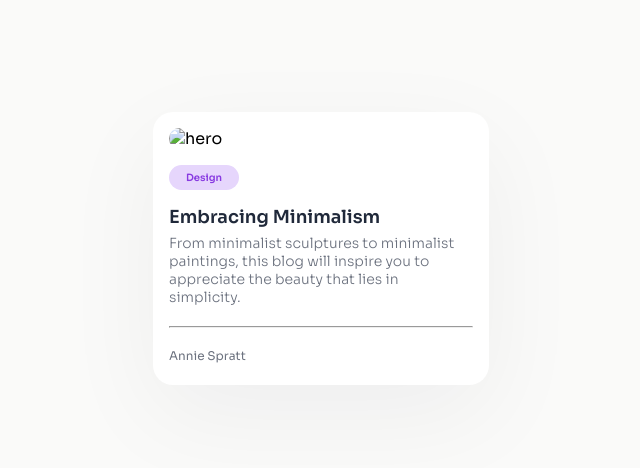
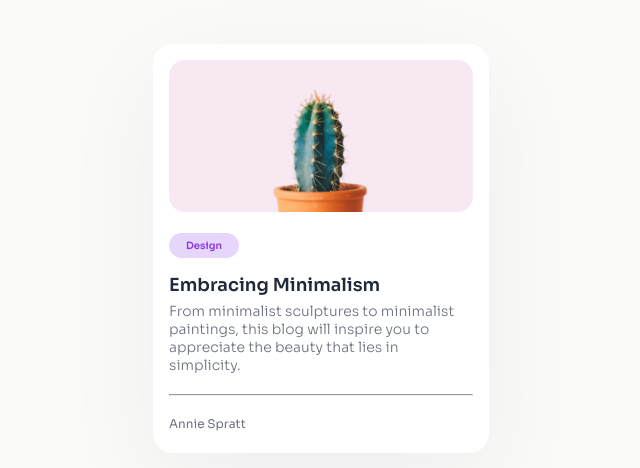
Before and after one commit to Sharjeel234/mini-blog-card, a plain HTML site: page index.html in a window 1280 px wide. Shown: the part 152-620 px from the top of the page, without its empty margins (319-959 px from the left). Drawn offline with Linux system fonts and the light colour scheme; the site is published under a folder, as on GitHub Pages, so addresses that start at the root find nothing.

Commit message:
Initial Commit

```diff
--- a/index.html
+++ b/index.html
@@ -10,7 +10,7 @@
     <section class="container">
         <div class="card">
             <div class="card-image">
-                <img src="/cactus_img.jpg" alt="hero" class="hero">
+                <img src="cactus_img.jpg" alt="hero" class="hero">
             </div>
             <div class="card-tag">
                 <span class="tag">Design</span>
```
